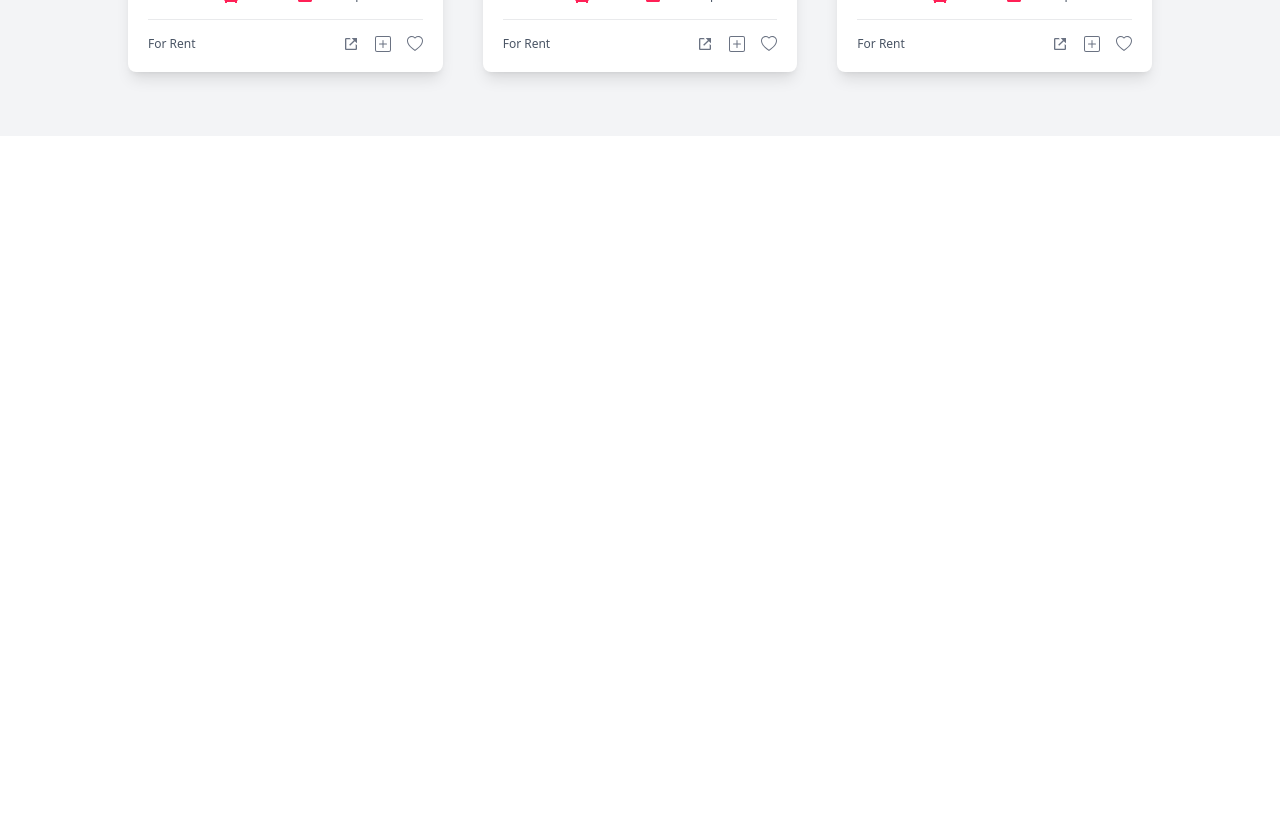
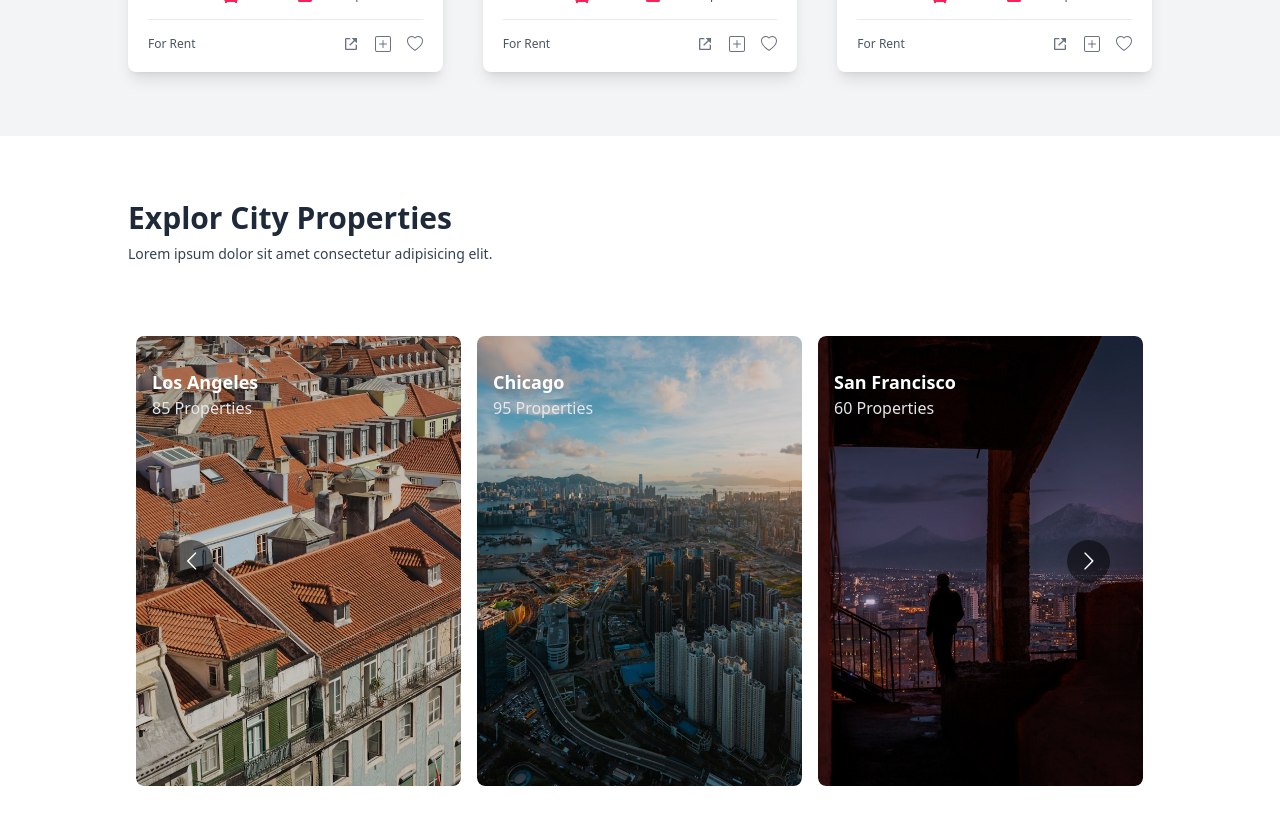
Before and after one commit to RomanFrontEndDeveloper/astateagensy, a Next.js app: page / in a window 1280 px wide. Shown: the part 2280-3104 px from the top of the page. Before the commit the page ends 2416 px from the top, so only its background shows below. Built offline with nearby package versions, Linux system fonts and the light colour scheme.

Commit message:
create citySlider section

```diff
--- a/app/layout.tsx
+++ b/app/layout.tsx
@@ -1,6 +1,7 @@
 import type { Metadata } from 'next';
 import { Roboto } from 'next/font/google';
 import './globals.css';
+
 import ResponsiveNav from '@/components/Home/Navbar/ResponsiveNav';
 
 const roboto = Roboto({
--- /dev/null
+++ b/components/Home/CityProperties/CityCard.tsx
@@ -0,0 +1,36 @@
+import Image from 'next/image';
+import React from 'react';
+
+type Props = {
+	city: {
+		id: number;
+		image: string;
+		cityName: string;
+		numberOfProperties: number;
+	};
+};
+
+const CityCard = ({ city }: Props) => {
+	return (
+		<div className='relative rounded-lg overflow-hidden m-2'>
+			<Image
+				src={city.image}
+				alt='Image'
+				width={700}
+				height={700}
+				className='rounded-lg w-full h-[450px] object-cover '
+			/>
+			<div className='absolute inset-0 bg-black opacity-20'></div>
+			<div className='absolute p-4 top-4'>
+				<h1 className='text-lg font-semibold text-white'>
+					{city.cityName}
+				</h1>
+				<p className='text-gray-200 '>
+					{city.numberOfProperties} Properties
+				</p>
+			</div>
+		</div>
+	);
+};
+
+export default CityCard;
--- /dev/null
+++ b/components/Home/CityProperties/CityProperties.tsx
@@ -0,0 +1,19 @@
+import SectionHeading from '@/components/Helper/SectionHeading';
+import React from 'react';
+import CitySlider from './CitySlider';
+
+const CityProperties = () => {
+	return (
+		<div className='pt-16 pb-16 '>
+			<div className='w-[80%] mx-auto '>
+				<SectionHeading heading='Explor City Properties' />
+				<div className='mt-10 md:mt-16'>
+					{/* Slider component */}
+					<CitySlider />
+				</div>
+			</div>
+		</div>
+	);
+};
+
+export default CityProperties;
--- /dev/null
+++ b/components/Home/CityProperties/CitySlider.tsx
@@ -0,0 +1,47 @@
+'use client';
+import { cities } from '@/data/data';
+import React from 'react';
+import Carousel from 'react-multi-carousel';
+import 'react-multi-carousel/lib/styles.css';
+import CityCard from './CityCard';
+
+const responsive = {
+	desktop: {
+		breakpoint: { max: 3000, min: 1324 },
+		items: 4,
+		slidesToSlide: 1, // optional, default to 1.
+	},
+	tablet: {
+		breakpoint: { max: 1324, min: 764 },
+		items: 3,
+		slidesToSlide: 1, // optional, default to 1.
+	},
+	mobile: {
+		breakpoint: { max: 764, min: 0 },
+		items: 1,
+		slidesToSlide: 1, // optional, default to 1.
+	},
+};
+
+const CitySlider = () => {
+	return (
+		<Carousel
+			arrows={true}
+			autoPlay={true}
+			autoPlaySpeed={5000}
+			infinite={true}
+			responsive={responsive}
+			draggable={false}
+		>
+			{cities.map((city) => {
+				return (
+					<div key={city.id}>
+						<CityCard city={city} />
+					</div>
+				);
+			})}
+		</Carousel>
+	);
+};
+
+export default CitySlider;
--- a/components/Home/Home.tsx
+++ b/components/Home/Home.tsx
@@ -2,6 +2,7 @@
 import Hero from './Hero/Hero';
 import ApartmentType from './AapartmentType/ApartmentType';
 import Properties from './Properties/Properties';
+import CityProperties from './CityProperties/CityProperties';
 
 const Home = () => {
 	return (
@@ -9,6 +10,7 @@
 			<Hero />
 			<ApartmentType />
 			<Properties />
+			<CityProperties />
 		</div>
 	);
 };
--- a/package.json
+++ b/package.json
@@ -12,7 +12,8 @@
     "next": "16.0.0",
     "react": "19.2.0",
     "react-dom": "19.2.0",
-    "react-icons": "^5.5.0"
+    "react-icons": "^5.5.0",
+    "react-multi-carousel": "^2.8.6"
   },
   "devDependencies": {
     "@tailwindcss/postcss": "^4",
```
Also changed, not shown: 1 other file (tests, documents, lock files or other folders).
